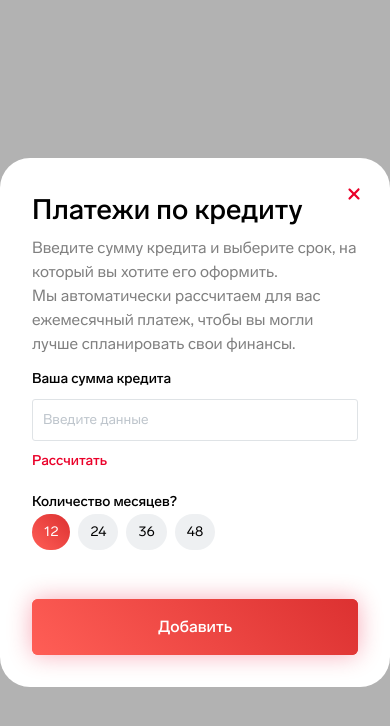
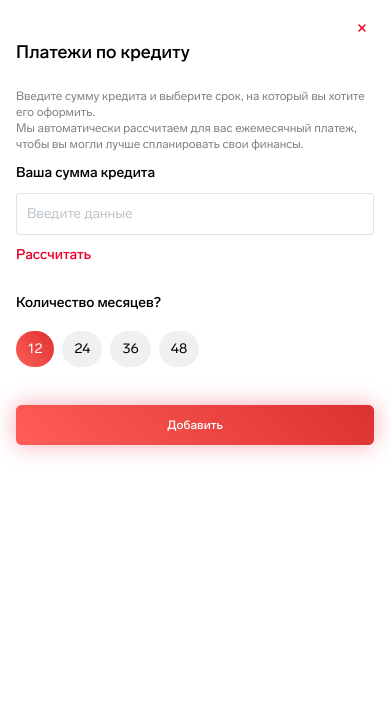
Before and after one commit to olegus199/utk_task, a React (Vite) app: page / in a window 390 px wide. Both pictures are taken after a click on the button "Расчет платежей". Shown: the top 726 px of the page. Built offline with nearby package versions, Linux system fonts and the light colour scheme.

Commit message:
feat: add responsive styles

```diff
--- a/src/features/payment-calculations/CalculationPopup.module.scss
+++ b/src/features/payment-calculations/CalculationPopup.module.scss
@@ -9,6 +9,7 @@
   left: 0;
   width: 100%;
   height: 100vh;
+  padding: 1rem;
   background-color: $gray_200;
 }
 
@@ -40,6 +41,7 @@
 
 .help_info {
   margin-top: .375rem;
+  font-size: .875rem;
   color: $gray_100;
 }
 
@@ -146,7 +148,7 @@
   position: relative;
   width: 100%;
   margin-top: 3.0625rem;
-  padding: 1rem;
+  padding: 1em;
   font-family: "Lab Grotesque 500", sans-serif;
   background: $main_gradient;
   box-shadow: 0 0 1.5rem rgba($primary, .33);
@@ -181,3 +183,95 @@
     opacity: 1;
   }
 }
+
+@media (max-height: 520px) {
+  .popup_container {
+    display: block;
+    overflow-y: scroll;
+  }
+}
+
+@media (max-width: 768px) {
+  .popup_content {
+    max-width: 28.3125rem;
+  }
+
+  .close_icon {
+    right: 1.4375rem;
+  }
+
+  .total_container {
+    .options {
+      margin-top: 1.0625rem
+    }
+  }
+
+  .payment_amount {
+    margin-top: 1.625rem
+  }
+}
+
+@media (max-width: 470px) {
+  .popup_container {
+    display: block;
+    padding: 0;
+  }
+
+  .popup_content {
+    max-width: 100%;
+    height: 100%;
+    padding: 2rem 1rem;
+    border-radius: 0;
+  }
+
+  .close_icon {
+    top: 1.375rem;
+    right: 1.375rem;
+    width: .75rem;
+    height: .75rem;
+  }
+
+  .title {
+    font-size: 1.125rem;
+  }
+
+  .help_info {
+    margin-top: 1rem;
+    font-size: .75rem;
+    line-height: 1rem;
+  }
+
+  .form {
+    margin-top: .5rem;
+  }
+
+  .months_selector_container {
+    flex-direction: column;
+    align-items: start;
+    margin-top: 1.5rem;
+
+    .label {
+      margin-right: 0;
+      margin-bottom: 1rem;
+    }
+  }
+
+  .total_container {
+    margin-top: 1rem;
+
+    .options {
+      margin-top: 1rem;
+    }
+  }
+
+  .payment_amount {
+    margin-top: 1.5rem;
+    font-size: 1.25rem;
+  }
+
+  .add_button {
+    margin-top: 2.375rem;
+    font-size: .75rem;
+    line-height: 1rem;
+  }
+}
--- a/src/features/payment-calculations/CalculationPopup.tsx
+++ b/src/features/payment-calculations/CalculationPopup.tsx
@@ -18,7 +18,6 @@ const textWidthOffset = 20;
 const CalculationPopup: FC<CalculationPopupProps> = ({ handleClose }) => {
   const [inputAmount, setInputAmount] = useState("");
   const [textWidth, setTextWidth] = useState(0);
-  console.log(textWidth);
 
   const [creditAmount, setCreditAmount] = useState("");
 
--- a/src/features/payment-calculations/PaymentCalculations.module.scss
+++ b/src/features/payment-calculations/PaymentCalculations.module.scss
@@ -11,7 +11,7 @@
 
 .calc_button {
   @include button();
-  padding: 1rem 2rem;
+  padding: 1em 2em;
   border: 1px solid $white;
   filter: drop-shadow(0 0 2.75rem $supporting_light_blue);
 
@@ -21,3 +21,10 @@
     filter: drop-shadow(0 0 2.75rem rgba($supporting_light_blue, .25));
   }
 }
+
+@media (max-width: 470px) {
+  .calc_button {
+    font-size: .75rem;
+    line-height: 1rem;
+  }
+}
```
